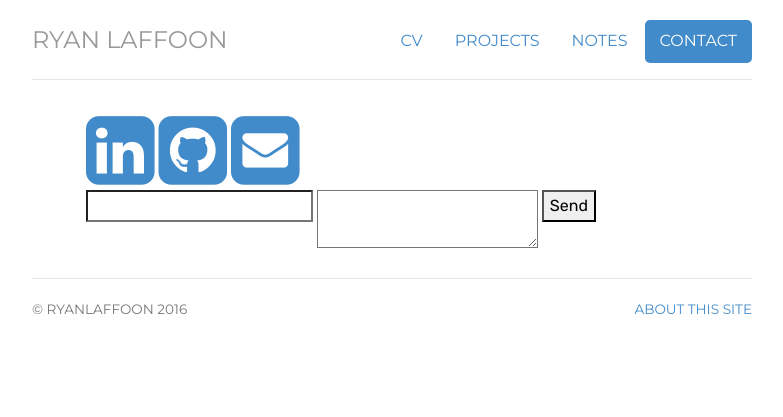
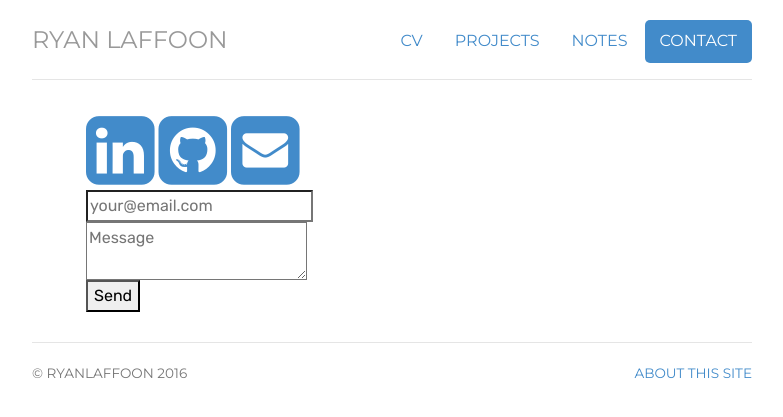
Before and after one commit to ryanlaffoon/ryanlaffoon.github.io, a Jekyll site: the page built from contact/index.html, in a window 1280 px wide. Shown: the top 417 px of the page, without its empty margins (248-1031 px from the left). Built offline with Jekyll 4.4.1, drawn with Linux system fonts in a browser that asks for light colours.

Commit message:
Update index.html

```diff
--- a/contact/index.html
+++ b/contact/index.html
@@ -15,8 +15,8 @@ description: Contact information for Ryan Laffoon, A Developer and Musician livi
     </div>
     <div class="contactForm">
         <form action="http://formspree.io/ryan_laffoon@msn.com">
-            <input type="email" name="_replyto">
-            <textarea name="body"></textarea>
+            <input type="email" name="_replyto" placeholder="your@email.com"><br />
+            <textarea name="body" placeholder="Message"></textarea><br />
             <input type="submit" value="Send">
         </form>
     </div>
```
